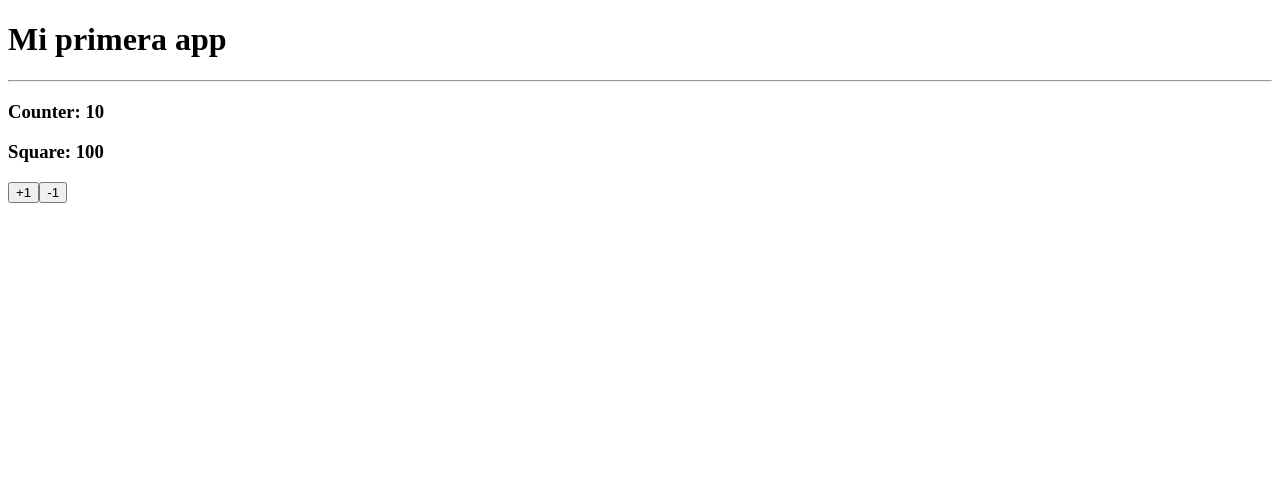
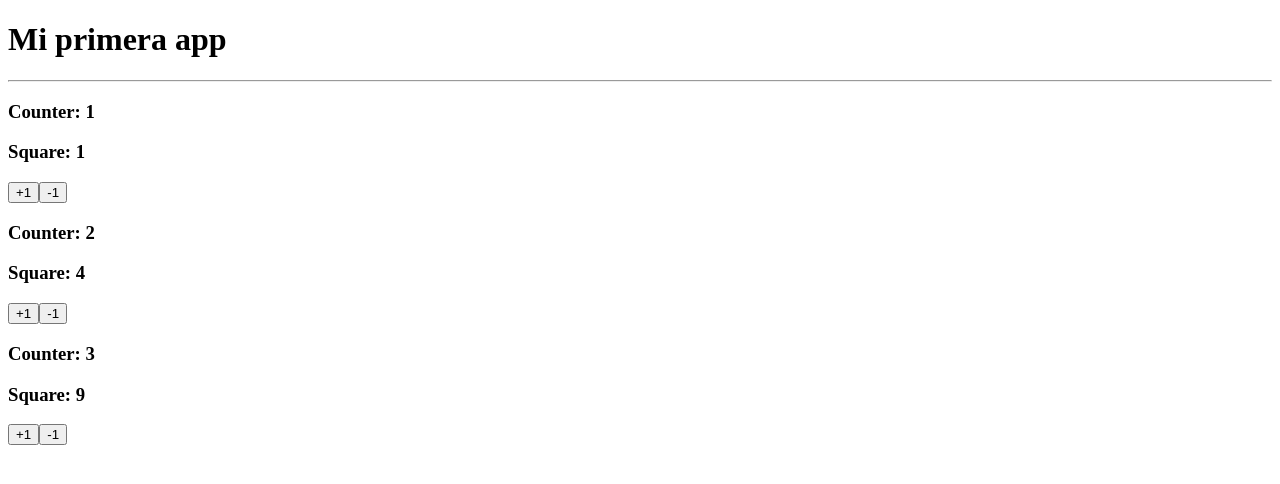
Before and after one commit to mrandersoncordero/course-vuejs, a Vue app in the folder 03-indecision-app/: page / in a window 1280 px wide. Shown: the top 484 px of the page. Built offline with nearby package versions, Linux system fonts and the light colour scheme.

Commit message:
separar logica del SFC

```diff
--- a/03-indecision-app/src/App.vue
+++ b/03-indecision-app/src/App.vue
@@ -2,10 +2,13 @@
   <h1>Mi primera app</h1>
   <hr />
 
-  <MyCounterScript :value="10" />
+  <MyCounter :value="1" />
+  <MyCounterScript :value="2" />
+  <MyCounterScript2 :value="3" />
 </template>
 
 <script lang="ts" setup>
 import MyCounter from './components/MyCounter.vue';
 import MyCounterScript from './components/MyCounterScript.vue';
+import MyCounterScript2 from './components/my-counter-script/MyCounterScript2.vue';
 </script>
--- /dev/null
+++ b/03-indecision-app/src/components/my-counter-script/MyCounterScript2.ts
@@ -0,0 +1,16 @@
+import { defineComponent, ref, computed } from 'vue';
+
+export default defineComponent({
+  props: {
+    value: { type: Number, required: true },
+  },
+  setup(props) {
+    const counter = ref(props.value);
+    const squareCounter = computed(() => counter.value * counter.value);
+
+    return {
+      counter,
+      squareCounter,
+    };
+  },
+});
--- /dev/null
+++ b/03-indecision-app/src/components/my-counter-script/MyCounterScript2.vue
@@ -0,0 +1,13 @@
+<template>
+  <section>
+    <h3>Counter: {{ counter }}</h3>
+    <h3>Square: {{ squareCounter }}</h3>
+  </section>
+
+  <div>
+    <button @click="counter++">+1</button>
+    <button @click="counter--">-1</button>
+  </div>
+</template>
+
+<script lang="ts" src="./MyCounterScript2.ts"></script>
```
